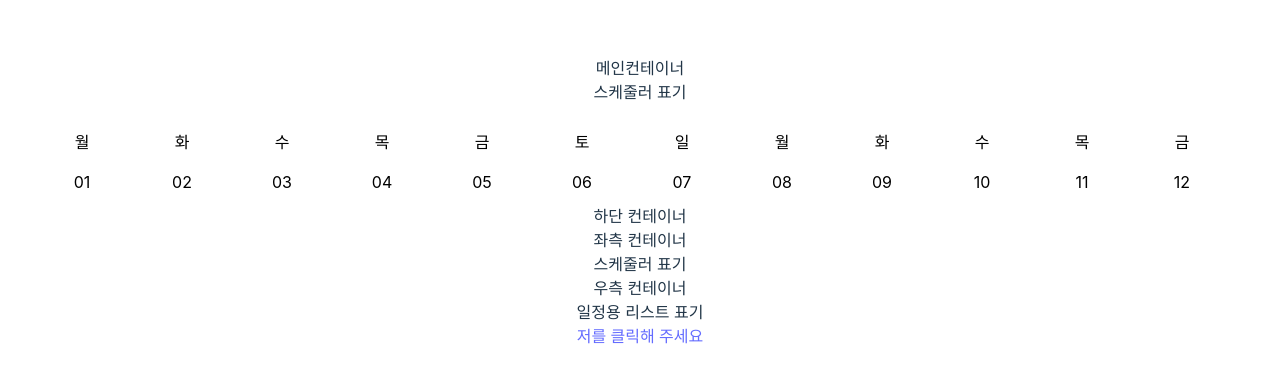
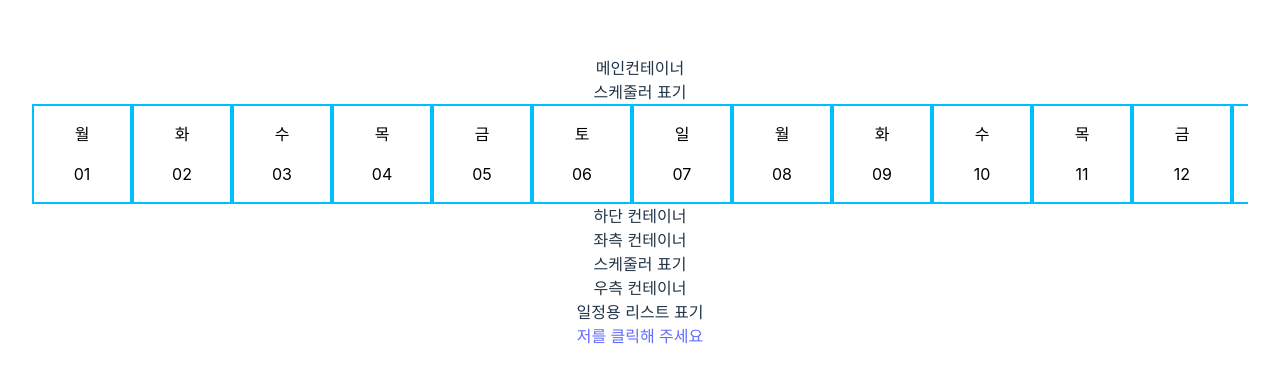
Before and after one commit to JayJHFE/React-Scheduler, a React (Vite) app in the folder PortFolio-vite/: page /scheduler in a window 1280 px wide. Shown: the part 198-580 px from the top of the page. Built offline with nearby package versions, Linux system fonts and the light colour scheme.

Commit message:
달력 일자 테두리 적용 및 padding값 적용

```diff
--- a/PortFolio-vite/src/css/dateAndDay.ts
+++ b/PortFolio-vite/src/css/dateAndDay.ts
@@ -7,5 +7,6 @@ export const dateDiv = styled.div`
   background-color: #ffffff;
   flex: 0 0 auto;
   width: 100px;
-  padding: 10px;
+  padding: 10px 10ox 20px 10px;
+  border: 2px solid #00bfff;
 `;
```
